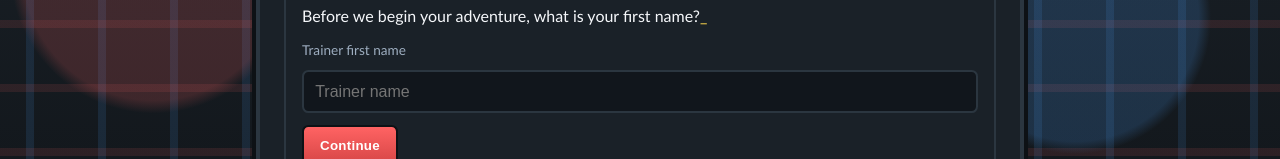
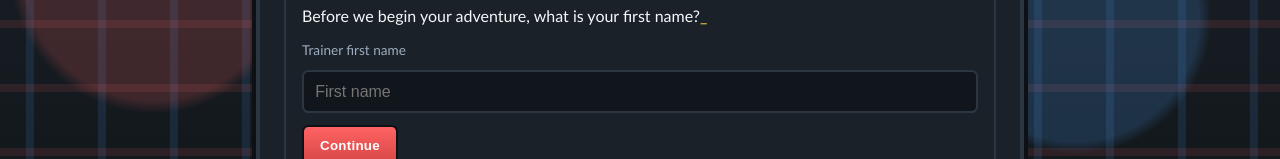
Before and after one commit to KevinSmhevin/poke-profile, a React (Vite) app: page / in a window 1280 px wide. Both pictures are taken after a click on the button "Begin Journey". Shown: the part 174-333 px from the top of the page. Built offline with nearby package versions, Linux system fonts and the light colour scheme.

Commit message:
refactor text question type and added last name question

```diff
--- /dev/null
+++ b/src/features/survey/components/SurveyFlow/SurveyFlow.tsx
@@ -0,0 +1,84 @@
+import { useState } from 'react'
+import { getDeterministicPokemonResult } from '../../../result/lib/deterministicScoring'
+import { surveyTextQuestions } from '../../data/questions'
+import { useSurveyAnswers } from '../../hooks/useSurveyAnswers'
+import { TextQuestionStep } from '../TextQuestionStep/TextQuestionStep'
+import { TypewriterPrompt } from '../TypewriterPrompt/TypewriterPrompt'
+
+export function SurveyFlow() {
+  const { answers, setAnswer } = useSurveyAnswers()
+  const [hasStartedJourney, setHasStartedJourney] = useState(false)
+  const [currentQuestionIndex, setCurrentQuestionIndex] = useState(0)
+  const [isSurveySubmitted, setIsSurveySubmitted] = useState(false)
+
+  const hasActiveQuestion =
+    hasStartedJourney && currentQuestionIndex < surveyTextQuestions.length
+  const activeQuestion = hasActiveQuestion ? surveyTextQuestions[currentQuestionIndex] : null
+  const activeQuestionValue = activeQuestion ? (answers[activeQuestion.id] ?? '') : ''
+
+  const trainerFullName =
+    surveyTextQuestions
+      .map((question) => answers[question.id])
+      .filter(Boolean)
+      .join(' ') || 'Not set yet'
+  const previewResult = getDeterministicPokemonResult(answers)
+
+  const handleCurrentQuestionValueChange = (value: string) => {
+    if (!activeQuestion) {
+      return
+    }
+
+    setAnswer(activeQuestion.id, value)
+  }
+
+  const handleCurrentQuestionSubmit = () => {
+    const isLastQuestion = currentQuestionIndex >= surveyTextQuestions.length - 1
+
+    if (isLastQuestion) {
+      setIsSurveySubmitted(true)
+      return
+    }
+
+    setCurrentQuestionIndex((index) => index + 1)
+  }
+
+  return (
+    <>
+      {!hasStartedJourney ? (
+        <div className="game-panel">
+          <TypewriterPrompt text="A new Pokemon journey is about to begin..." />
+          <button
+            type="button"
+            className="pixel-button"
+            onClick={() => setHasStartedJourney(true)}
+          >
+            Begin Journey
+          </button>
+        </div>
+      ) : null}
+
+      {activeQuestion ? (
+        <TextQuestionStep
+          question={activeQuestion}
+          value={activeQuestionValue}
+          onValueChange={handleCurrentQuestionValueChange}
+          onSubmit={handleCurrentQuestionSubmit}
+        />
+      ) : null}
+
+      {hasStartedJourney ? (
+        <div className="game-panel">
+          <p>
+            Current trainer name: <strong>{trainerFullName}</strong>
+          </p>
+          {isSurveySubmitted ? (
+            <p className="saved-note">Name saved. Ready for question three.</p>
+          ) : null}
+          <p>
+            Deterministic preview result: <strong>{previewResult}</strong>
+          </p>
+        </div>
+      ) : null}
+    </>
+  )
+}
--- a/src/features/survey/components/FirstNameQuestion/FirstNameQuestion.tsx
+++ b/src/features/survey/components/TextQuestionStep/TextQuestionStep.tsx
@@ -1,35 +1,35 @@
 import { useState } from 'react'
+import { TextAnswerField } from '../AnswerFields/TextAnswerField/TextAnswerField'
 import { QuestionScreen } from '../QuestionScreen/QuestionScreen'
-import { TextAnswerField } from '../AnswerFields/TextAnswerField/TextAnswerField'
+import { isValidName, sanitizeNameInput } from '../../lib/nameValidation'
 import type { TextSurveyQuestion } from '../../types'
-import { isValidFirstName, sanitizeFirstNameInput } from '../../lib/firstNameValidation'
 
-type FirstNameQuestionProps = {
+type TextQuestionStepProps = {
   question: TextSurveyQuestion
   value: string
   onValueChange: (value: string) => void
   onSubmit: () => void
 }
 
-export function FirstNameQuestion({
+export function TextQuestionStep({
   question,
   value,
   onValueChange,
   onSubmit,
-}: FirstNameQuestionProps) {
+}: TextQuestionStepProps) {
   const [showValidationError, setShowValidationError] = useState(false)
 
   const handleInputChange = (rawValue: string) => {
-    const sanitizedValue = sanitizeFirstNameInput(rawValue)
+    const sanitizedValue = sanitizeNameInput(rawValue, question.maxLength)
     onValueChange(sanitizedValue)
 
     if (showValidationError) {
-      setShowValidationError(!isValidFirstName(sanitizedValue))
+      setShowValidationError(!isValidName(sanitizedValue, question.maxLength))
     }
   }
 
   const handleSubmit = () => {
-    if (!isValidFirstName(value)) {
+    if (!isValidName(value, question.maxLength)) {
       setShowValidationError(true)
       return
     }
@@ -51,8 +51,8 @@ export function FirstNameQuestion({
     >
       <TextAnswerField
         id={question.id}
-        label="Trainer first name"
-        autoComplete="given-name"
+        label={question.label}
+        autoComplete={question.autoComplete}
         maxLength={question.maxLength}
         placeholder={question.placeholder}
         value={value}
--- a/src/features/survey/data/questions.ts
+++ b/src/features/survey/data/questions.ts
@@ -1,10 +1,22 @@
 import type { TextSurveyQuestion } from '../types'
 
-export const FIRST_NAME_MAX_LENGTH = 20
+export const NAME_MAX_LENGTH = 20
 
-export const firstNameQuestion: TextSurveyQuestion = {
-  id: 'firstName',
-  prompt: 'Before we begin your adventure, what is your first name?',
-  placeholder: 'Trainer name',
-  maxLength: FIRST_NAME_MAX_LENGTH,
-}
+export const surveyTextQuestions: TextSurveyQuestion[] = [
+  {
+    id: 'firstName',
+    prompt: 'Before we begin your adventure, what is your first name?',
+    label: 'Trainer first name',
+    placeholder: 'First name',
+    maxLength: NAME_MAX_LENGTH,
+    autoComplete: 'given-name',
+  },
+  {
+    id: 'lastName',
+    prompt: 'Great. Now, what is your last name?',
+    label: 'Trainer last name',
+    placeholder: 'Last name',
+    maxLength: NAME_MAX_LENGTH,
+    autoComplete: 'family-name',
+  },
+]
--- a/src/features/survey/lib/firstNameValidation.ts
+++ /dev/null
@@ -1,12 +0,0 @@
-import { FIRST_NAME_MAX_LENGTH } from '../data/questions'
-
-const ALPHABETICAL_CHARACTERS_PATTERN = /[^a-zA-Z]/g
-const FULL_FIRST_NAME_PATTERN = /^[a-zA-Z]{1,20}$/
-
-export function sanitizeFirstNameInput(value: string): string {
-  return value.replace(ALPHABETICAL_CHARACTERS_PATTERN, '').slice(0, FIRST_NAME_MAX_LENGTH)
-}
-
-export function isValidFirstName(value: string): boolean {
-  return FULL_FIRST_NAME_PATTERN.test(value)
-}
--- /dev/null
+++ b/src/features/survey/lib/nameValidation.ts
@@ -0,0 +1,10 @@
+const ALPHABETICAL_CHARACTERS_PATTERN = /[^a-zA-Z]/g
+
+export function sanitizeNameInput(value: string, maxLength: number): string {
+  return value.replace(ALPHABETICAL_CHARACTERS_PATTERN, '').slice(0, maxLength)
+}
+
+export function isValidName(value: string, maxLength: number): boolean {
+  const fullNamePattern = new RegExp(`^[a-zA-Z]{1,${maxLength}}$`)
+  return fullNamePattern.test(value)
+}
--- a/src/features/survey/types.ts
+++ b/src/features/survey/types.ts
@@ -3,6 +3,8 @@ export type SurveyAnswers = Record<string, string>
 export type TextSurveyQuestion = {
   id: string
   prompt: string
+  label: string
   placeholder: string
   maxLength: number
+  autoComplete?: string
 }
--- a/src/pages/HomePage/HomePage.tsx
+++ b/src/pages/HomePage/HomePage.tsx
@@ -1,65 +1,13 @@
-import { useState } from 'react'
-import { getDeterministicPokemonResult } from '../../features/result/lib/deterministicScoring'
-import { FirstNameQuestion } from '../../features/survey/components/FirstNameQuestion/FirstNameQuestion'
-import { TypewriterPrompt } from '../../features/survey/components/TypewriterPrompt/TypewriterPrompt'
-import { firstNameQuestion } from '../../features/survey/data/questions'
-import { useSurveyAnswers } from '../../features/survey/hooks/useSurveyAnswers'
+import { SurveyFlow } from '../../features/survey/components/SurveyFlow/SurveyFlow'
 import { ScreenContainer } from '../../shared/components/ScreenContainer/ScreenContainer'
 
-type SurveyStep = 'intro' | 'firstQuestion'
-
 export function HomePage() {
-  const { answers, setAnswer } = useSurveyAnswers()
-  const [step, setStep] = useState<SurveyStep>('intro')
-  const [isFirstQuestionSubmitted, setIsFirstQuestionSubmitted] = useState(false)
-  const previewResult = getDeterministicPokemonResult(answers)
-  const trainerName = answers[firstNameQuestion.id] ?? ''
-
-  const handleFirstNameChange = (value: string) => {
-    setAnswer(firstNameQuestion.id, value)
-  }
-
-  const handleFirstNameSubmit = () => {
-    setIsFirstQuestionSubmitted(true)
-  }
-
   return (
     <ScreenContainer
       title="Begin Your Pokemon Journey"
       subtitle="A retro-style trainer quiz with deterministic results."
     >
-      {step === 'intro' ? (
-        <div className="game-panel">
-          <TypewriterPrompt text="A new Pokemon journey is about to begin..." />
-          <button
-            type="button"
-            className="pixel-button"
-            onClick={() => setStep('firstQuestion')}
-          >
-            Begin Journey
-          </button>
-        </div>
-      ) : (
-        <FirstNameQuestion
-          question={firstNameQuestion}
-          value={trainerName}
-          onValueChange={handleFirstNameChange}
-          onSubmit={handleFirstNameSubmit}
-        />
-      )}
-      {step === 'firstQuestion' ? (
-        <div className="game-panel">
-          <p>
-            Current trainer name: <strong>{trainerName || 'Not set yet'}</strong>
-          </p>
-          {isFirstQuestionSubmitted ? (
-            <p className="saved-note">Name saved. Ready for question two.</p>
-          ) : null}
-          <p>
-            Deterministic preview result: <strong>{previewResult}</strong>
-          </p>
-        </div>
-      ) : null}
+      <SurveyFlow />
     </ScreenContainer>
   )
 }
```
